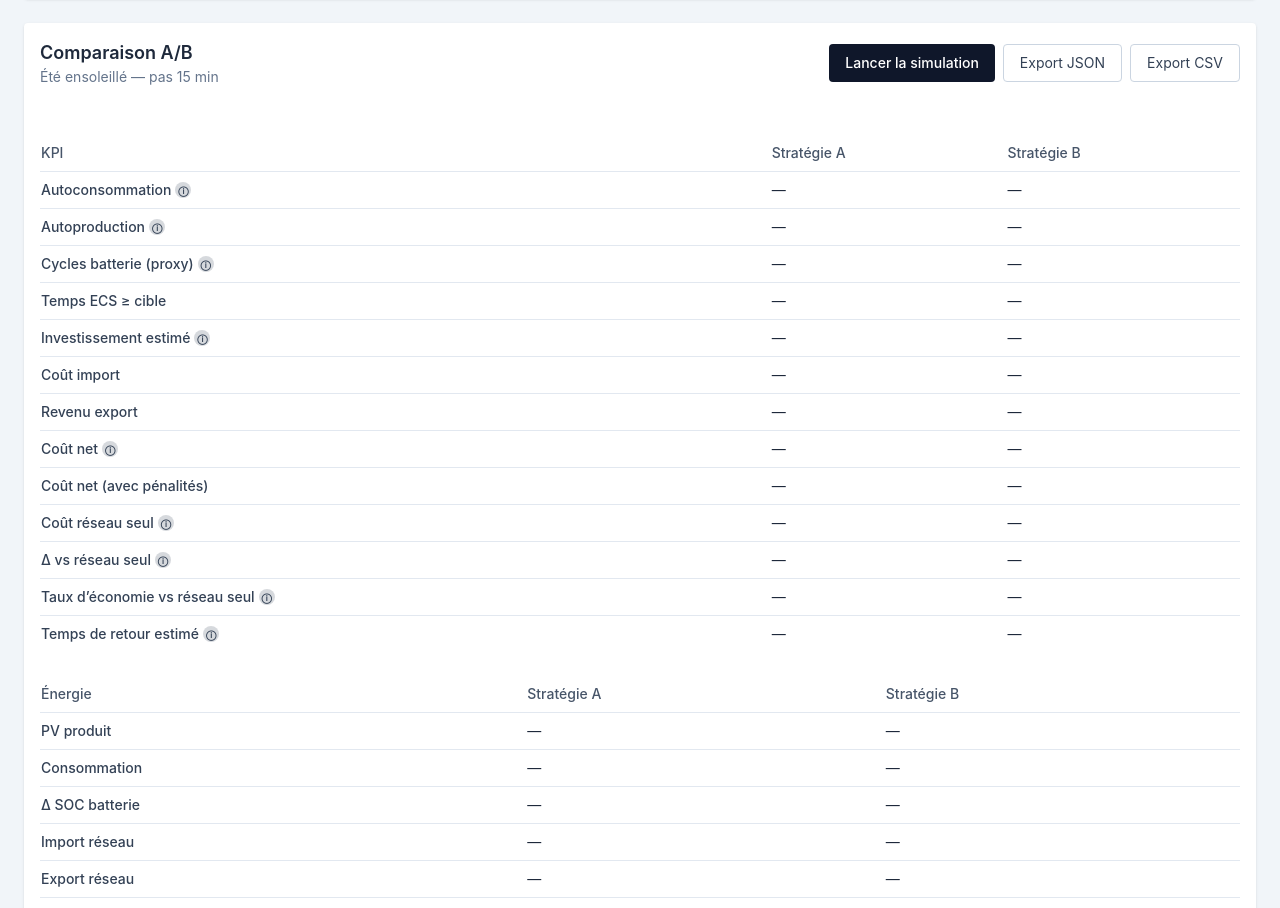
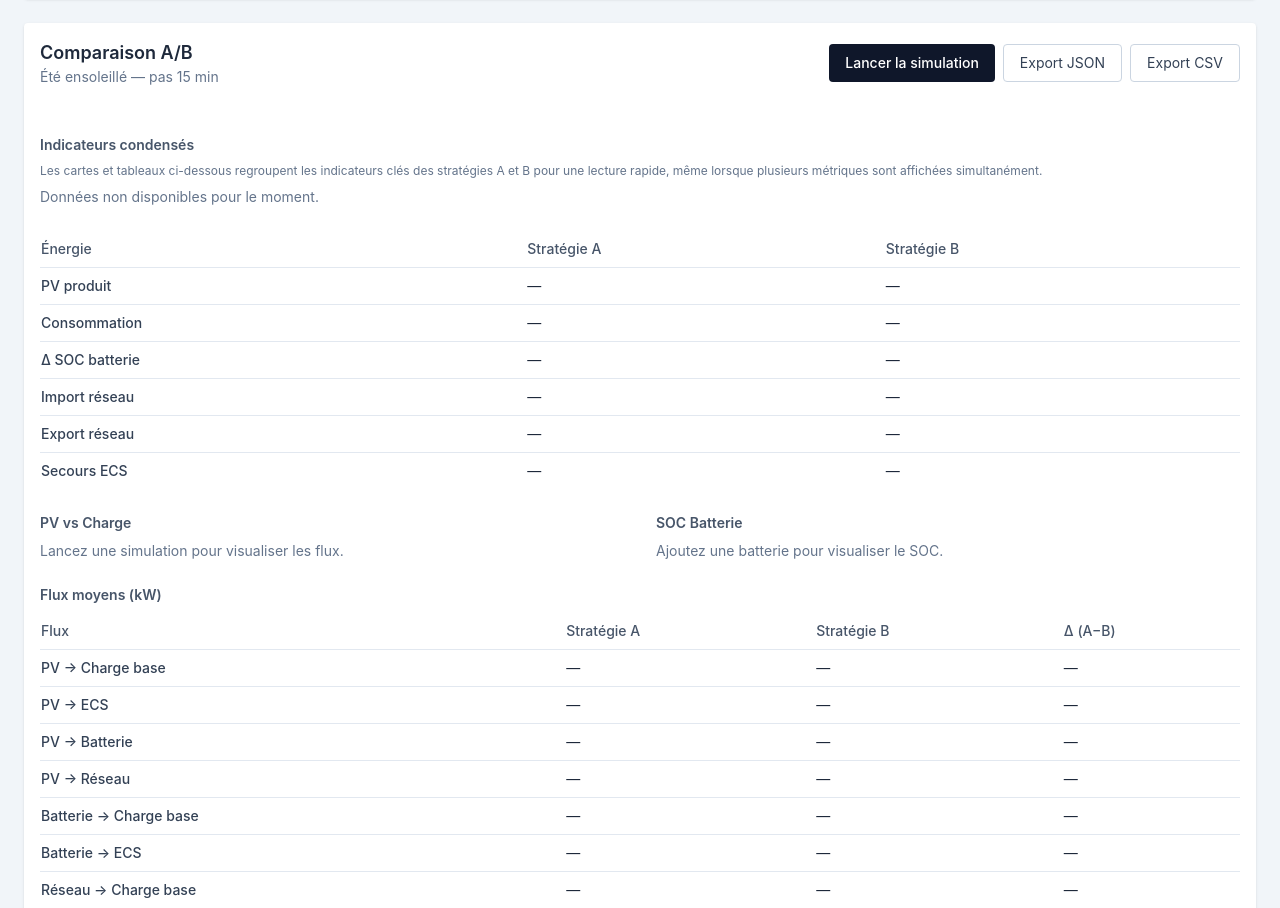
Before and after one commit to rodjac-lab/EnerFlux, a React (Vite) app: page / in a window 1280 px wide. Shown: the part 1301-2209 px from the top of the page. Built offline with nearby package versions, Linux system fonts and the light colour scheme.

Commit message:
feat: add condensed KPI comparison grid

```diff
--- a/src/ui/compare/CompareAB.tsx
+++ b/src/ui/compare/CompareAB.tsx
@@ -10,7 +10,6 @@ import type { StepFlows, Tariffs } from '../../data/types';
 import type { EcsServiceContract } from '../../data/ecs-service';
 import PVLoadChart from '../charts/PVLoadChart';
 import SocChart from '../charts/SocChart';
-import KpiItem from '../components/KpiItem';
 import { HELP } from '../help';
 import { StrategySelection } from '../panels/StrategyPanel';
 import {
@@ -23,6 +22,7 @@ import {
   formatPct,
   formatYears
 } from '../utils/ui';
+import CondensedKpiGrid, { CondensedKpiGroup, CondensedKpiRow } from './CondensedKpiGrid';
 
 interface CompareABProps {
   scenarioId: PresetId;
@@ -58,28 +58,6 @@ const extractSocPercent = (step: SimulationResult['steps'][number]): number | un
     return undefined;
   }
   return Number(device.state.soc_percent);
-};
-
-const renderDeltaBadge = (
-  delta: number,
-  threshold: number,
-  formatter: (delta: number) => string,
-  preferHigher = true
-): JSX.Element | null => {
-  if (!Number.isFinite(threshold)) {
-    return null;
-  }
-  const magnitude = Math.abs(delta);
-  let color = 'bg-slate-200 text-slate-700';
-  if (magnitude >= threshold) {
-    const isImprovement = preferHigher ? delta > 0 : delta < 0;
-    color = isImprovement ? 'bg-green-100 text-green-800' : 'bg-red-100 text-red-800';
-  }
-  return (
-    <span className={`ml-2 inline-flex items-center rounded-full px-2 py-0.5 text-xs font-semibold ${color}`}>
-      Δ {formatter(delta)}
-    </span>
-  );
 };
 
 const formatKW = (value: number): string => `${value.toFixed(2)} kW`;
@@ -205,18 +183,7 @@ const CompareAB: React.FC<CompareABProps> = ({
     }
   }
 
-  type KpiRow = {
-    label: string;
-    valueA: number | undefined;
-    valueB: number | undefined;
-    formatter: (value: number) => string;
-    deltaFormatter: (delta: number) => string;
-    deltaThreshold: number;
-    preferHigher?: boolean;
-    helpKey?: keyof typeof HELP.kpi;
-  };
-
-  const kpiRows: KpiRow[] = [
+  const kpiRows: CondensedKpiRow[] = [
     {
       label: 'Autoconsommation',
       valueA: resultA?.kpis.selfConsumption,
@@ -254,7 +221,7 @@ const CompareAB: React.FC<CompareABProps> = ({
     }
   ];
 
-  const euroRows: KpiRow[] = [
+  const euroRows: CondensedKpiRow[] = [
     {
       label: 'Investissement estimé',
       valueA: resultA?.kpis.euros.estimated_investment,
@@ -341,6 +308,23 @@ const CompareAB: React.FC<CompareABProps> = ({
       deltaThreshold: 0.05,
       preferHigher: false,
       helpKey: 'payback'
+    }
+  ];
+
+  const condensedGroups: CondensedKpiGroup[] = [
+    {
+      id: 'performance',
+      title: 'Performance énergétique',
+      rows: kpiRows,
+      description: HELP.compare?.condensedView,
+      variant: 'cards'
+    },
+    {
+      id: 'finances',
+      title: 'Impact financier',
+      rows: euroRows,
+      description: HELP.compare?.financeView,
+      variant: 'table'
     }
   ];
 
@@ -471,39 +455,12 @@ const CompareAB: React.FC<CompareABProps> = ({
 
       <div className="flex flex-wrap gap-2">{badges}</div>
 
-      <div className="overflow-x-auto">
-        <table className="min-w-full divide-y divide-slate-200 text-sm">
-          <thead>
-            <tr className="text-left text-slate-600">
-              <th className="py-2 font-medium">KPI</th>
-              <th className="py-2 font-medium">Stratégie A</th>
-              <th className="py-2 font-medium">Stratégie B</th>
-            </tr>
-          </thead>
-          <tbody className="divide-y divide-slate-200">
-            {[...kpiRows, ...euroRows].map((row) => {
-              const hasBoth = row.valueA !== undefined && row.valueB !== undefined;
-              const delta = hasBoth
-                ? renderDeltaBadge(
-                    (row.valueA ?? 0) - (row.valueB ?? 0),
-                    row.deltaThreshold,
-                    row.deltaFormatter,
-                    row.preferHigher ?? true
-                  )
-                : null;
-              return (
-                <KpiItem
-                  key={row.label}
-                  label={row.label}
-                  valueA={row.valueA !== undefined ? row.formatter(row.valueA) : '—'}
-                  valueB={row.valueB !== undefined ? row.formatter(row.valueB) : '—'}
-                  delta={delta}
-                  help={row.helpKey ? HELP.kpi[row.helpKey] : undefined}
-                />
-              );
-            })}
-          </tbody>
-        </table>
+      <div className="space-y-2">
+        <h3 className="text-sm font-semibold text-slate-600">Indicateurs condensés</h3>
+        {HELP.compare?.overview ? (
+          <p className="text-xs text-slate-500">{HELP.compare.overview}</p>
+        ) : null}
+        <CondensedKpiGrid groups={condensedGroups} />
       </div>
 
       <div className="overflow-x-auto">
--- /dev/null
+++ b/src/ui/compare/CondensedKpiGrid.tsx
@@ -0,0 +1,206 @@
+import React, { useMemo } from 'react';
+import KpiItem from '../components/KpiItem';
+import Tooltip from '../components/Tooltip';
+import { HELP } from '../help';
+
+type HelpKey = keyof typeof HELP.kpi;
+
+type ValueFormatter = (value: number) => string;
+
+type DeltaFormatter = (delta: number) => string;
+
+export interface CondensedKpiRow {
+  id?: string;
+  label: string;
+  valueA?: number;
+  valueB?: number;
+  formatter: ValueFormatter;
+  deltaFormatter?: DeltaFormatter;
+  deltaThreshold?: number;
+  preferHigher?: boolean;
+  helpKey?: HelpKey;
+}
+
+export interface CondensedKpiGroup {
+  id: string;
+  title: string;
+  description?: string;
+  variant?: 'table' | 'cards';
+  rows: CondensedKpiRow[];
+}
+
+interface CondensedKpiGridProps {
+  groups: CondensedKpiGroup[];
+  emptyMessage?: string;
+}
+
+const renderDeltaBadge = (
+  delta: number,
+  threshold: number,
+  formatter: DeltaFormatter,
+  preferHigher: boolean
+): JSX.Element | null => {
+  if (!Number.isFinite(threshold)) {
+    return null;
+  }
+  const magnitude = Math.abs(delta);
+  let color = 'bg-slate-200 text-slate-700';
+  if (magnitude >= threshold) {
+    const isImprovement = preferHigher ? delta > 0 : delta < 0;
+    color = isImprovement ? 'bg-green-100 text-green-800' : 'bg-red-100 text-red-800';
+  }
+  return (
+    <span className={`ml-2 inline-flex items-center rounded-full px-2 py-0.5 text-xs font-semibold ${color}`}>
+      Δ {formatter(delta)}
+    </span>
+  );
+};
+
+const cardInfoIconClasses =
+  'ml-1 inline-flex h-4 w-4 items-center justify-center rounded-full bg-slate-700/20 text-[10px] font-semibold text-slate-700 focus:outline-none focus-visible:ring-2 focus-visible:ring-slate-400';
+
+const CondensedKpiGrid: React.FC<CondensedKpiGridProps> = ({
+  groups,
+  emptyMessage = 'Données non disponibles pour le moment.'
+}) => {
+  const hasAnyValues = useMemo(
+    () =>
+      groups.some((group) =>
+        group.rows.some((row) => row.valueA !== undefined || row.valueB !== undefined)
+      ),
+    [groups]
+  );
+
+  if (!hasAnyValues) {
+    return <p className="text-sm text-slate-500">{emptyMessage}</p>;
+  }
+
+  return (
+    <div className="grid grid-cols-1 gap-6 lg:grid-cols-2">
+      {groups.map((group) => {
+        const variant = group.variant ?? 'table';
+        const rows = group.rows;
+        if (!rows.length) {
+          return null;
+        }
+
+        if (variant === 'cards') {
+          return (
+            <section key={group.id} className="space-y-3">
+              <div className="flex items-center gap-2">
+                <h3 className="text-sm font-semibold text-slate-600">{group.title}</h3>
+                {group.description ? (
+                  <Tooltip content={group.description}>
+                    <span tabIndex={0} aria-label="Informations" className={cardInfoIconClasses}>
+                      ⓘ
+                    </span>
+                  </Tooltip>
+                ) : null}
+              </div>
+              <div className="grid grid-cols-1 gap-3 sm:grid-cols-2">
+                {rows.map((row) => {
+                  const valueA = row.valueA;
+                  const valueB = row.valueB;
+                  const hasBoth = valueA !== undefined && valueB !== undefined;
+                  const deltaBadge = hasBoth
+                    ? renderDeltaBadge(
+                        valueA - valueB,
+                        row.deltaThreshold ?? 0,
+                        row.deltaFormatter ?? row.formatter,
+                        row.preferHigher ?? true
+                      )
+                    : null;
+                  const helpText = row.helpKey ? HELP.kpi[row.helpKey] : undefined;
+                  return (
+                    <div
+                      key={row.id ?? row.label}
+                      className="rounded border border-slate-200 bg-white p-4 shadow-sm"
+                    >
+                      <div className="flex items-start justify-between gap-2">
+                        <div className="flex items-center text-sm font-semibold text-slate-700">
+                          <span>{row.label}</span>
+                          {helpText ? (
+                            <Tooltip content={helpText}>
+                              <span tabIndex={0} aria-label="Informations" className={cardInfoIconClasses}>
+                                ⓘ
+                              </span>
+                            </Tooltip>
+                          ) : null}
+                        </div>
+                        {deltaBadge}
+                      </div>
+                      <dl className="mt-3 space-y-2 text-sm text-slate-800">
+                        <div className="flex items-center justify-between">
+                          <dt className="text-slate-500">Stratégie A</dt>
+                          <dd>{valueA !== undefined ? row.formatter(valueA) : '—'}</dd>
+                        </div>
+                        <div className="flex items-center justify-between">
+                          <dt className="text-slate-500">Stratégie B</dt>
+                          <dd>{valueB !== undefined ? row.formatter(valueB) : '—'}</dd>
+                        </div>
+                      </dl>
+                    </div>
+                  );
+                })}
+              </div>
+            </section>
+          );
+        }
+
+        return (
+          <section key={group.id} className="space-y-3">
+            <div className="flex items-center gap-2">
+              <h3 className="text-sm font-semibold text-slate-600">{group.title}</h3>
+              {group.description ? (
+                <Tooltip content={group.description}>
+                  <span tabIndex={0} aria-label="Informations" className={cardInfoIconClasses}>
+                    ⓘ
+                  </span>
+                </Tooltip>
+              ) : null}
+            </div>
+            <div className="overflow-x-auto rounded border border-slate-200">
+              <table className="min-w-full divide-y divide-slate-200 text-sm">
+                <thead>
+                  <tr className="text-left text-slate-600">
+                    <th className="py-2 pl-3 pr-2 font-medium">Indicateur</th>
+                    <th className="py-2 px-2 font-medium">Stratégie A</th>
+                    <th className="py-2 px-2 font-medium">Stratégie B</th>
+                  </tr>
+                </thead>
+                <tbody className="divide-y divide-slate-200">
+                  {rows.map((row) => {
+                    const valueA = row.valueA;
+                    const valueB = row.valueB;
+                    const hasBoth = valueA !== undefined && valueB !== undefined;
+                    const deltaBadge = hasBoth
+                      ? renderDeltaBadge(
+                          valueA - valueB,
+                          row.deltaThreshold ?? 0,
+                          row.deltaFormatter ?? row.formatter,
+                          row.preferHigher ?? true
+                        )
+                      : null;
+                    const help = row.helpKey ? HELP.kpi[row.helpKey] : undefined;
+                    return (
+                      <KpiItem
+                        key={row.id ?? row.label}
+                        label={row.label}
+                        valueA={valueA !== undefined ? row.formatter(valueA) : '—'}
+                        valueB={valueB !== undefined ? row.formatter(valueB) : '—'}
+                        delta={deltaBadge}
+                        help={help}
+                      />
+                    );
+                  })}
+                </tbody>
+              </table>
+            </div>
+          </section>
+        );
+      })}
+    </div>
+  );
+};
+
+export default CondensedKpiGrid;
--- a/src/ui/help.ts
+++ b/src/ui/help.ts
@@ -30,6 +30,14 @@ export const HELP = {
     mixSoc: 'Bascule batterie→ECS selon un seuil de SOC ajustable.',
     reserveEvening:
       'Construit une réserve de SOC avant la pointe du soir, puis redonne la priorité à l’ECS quand la fenêtre critique approche.'
+  },
+  compare: {
+    overview:
+      'Les cartes et tableaux ci-dessous regroupent les indicateurs clés des stratégies A et B pour une lecture rapide, même lorsque plusieurs métriques sont affichées simultanément.',
+    condensedView:
+      'Les cartes présentent les ratios énergétiques (autoconsommation, autoproduction, cycles, service ECS) avec un badge Δ qui met en avant la stratégie la plus performante.',
+    financeView:
+      'Le tableau financier rassemble les coûts/recettes et indicateurs de rentabilité afin de suivre l’impact économique de chaque stratégie.'
   }
 } as const;
 
```
Also changed, not shown: 4 other files (tests, documents, lock files or other folders).
